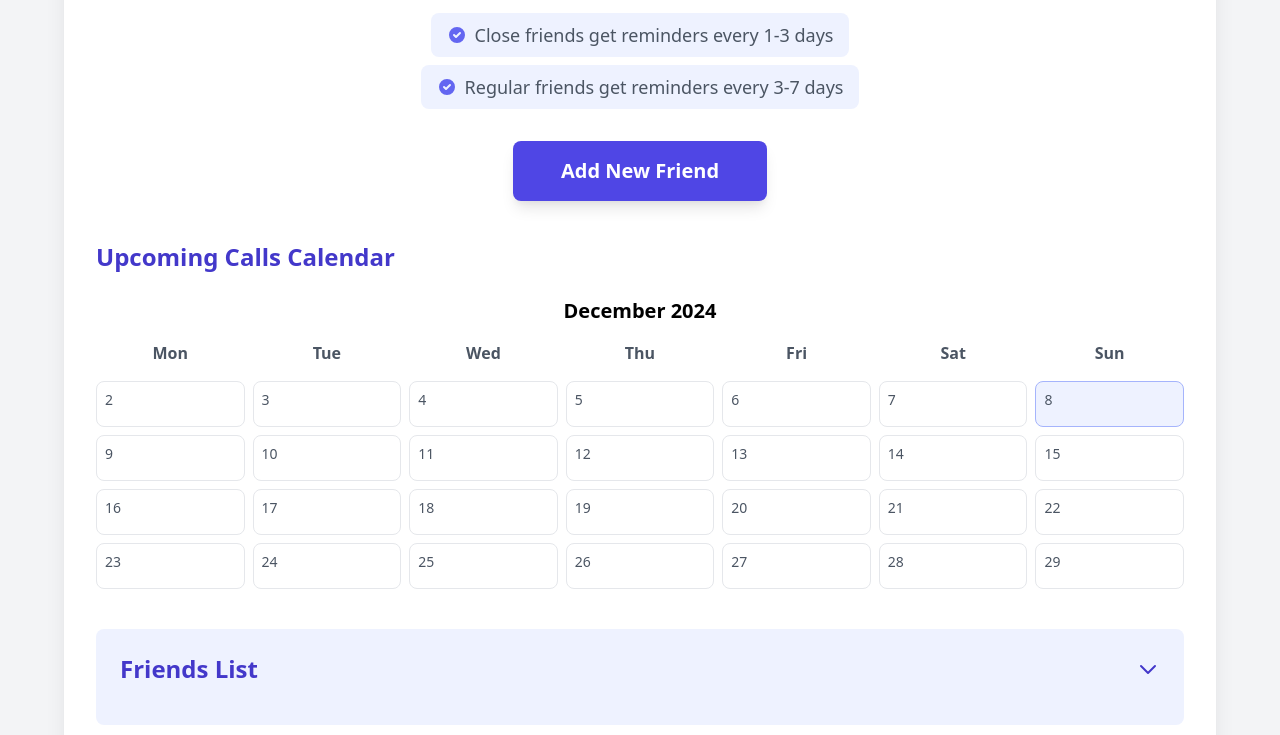
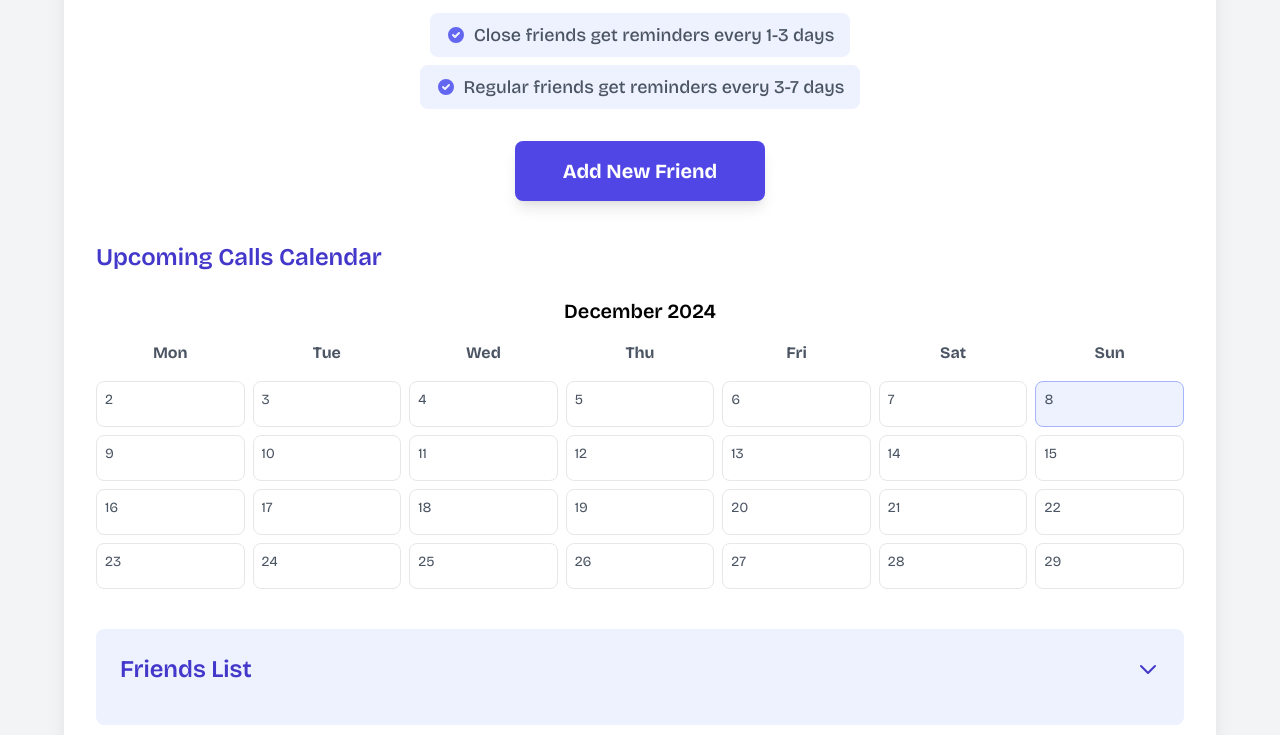
Before and after one commit to manuelalferez/callie, a plain HTML site: page index.html in a window 1280 px wide. Shown: the part 303-1038 px from the top of the page. Drawn offline with nearby package versions, Linux system fonts and the light colour scheme.

Commit message:
feat: added font from jesi recommendation

```diff
--- a/index.html
+++ b/index.html
@@ -23,7 +23,16 @@
       href="https://cdn.jsdelivr.net/npm/tailwindcss@2.2.19/dist/tailwind.min.css"
       rel="stylesheet"
     />
+    <link
+      href="https://fonts.googleapis.com/css2?family=Bricolage+Grotesque:wght@400;500;600;700;800&display=swap"
+      rel="stylesheet"
+    />
     <style>
+      /* Apply Bricolage Grotesque font globally */
+      * {
+        font-family: "Bricolage Grotesque", sans-serif;
+      }
+
       /* iOS Switch styles */
       .switch {
         position: relative;
```
